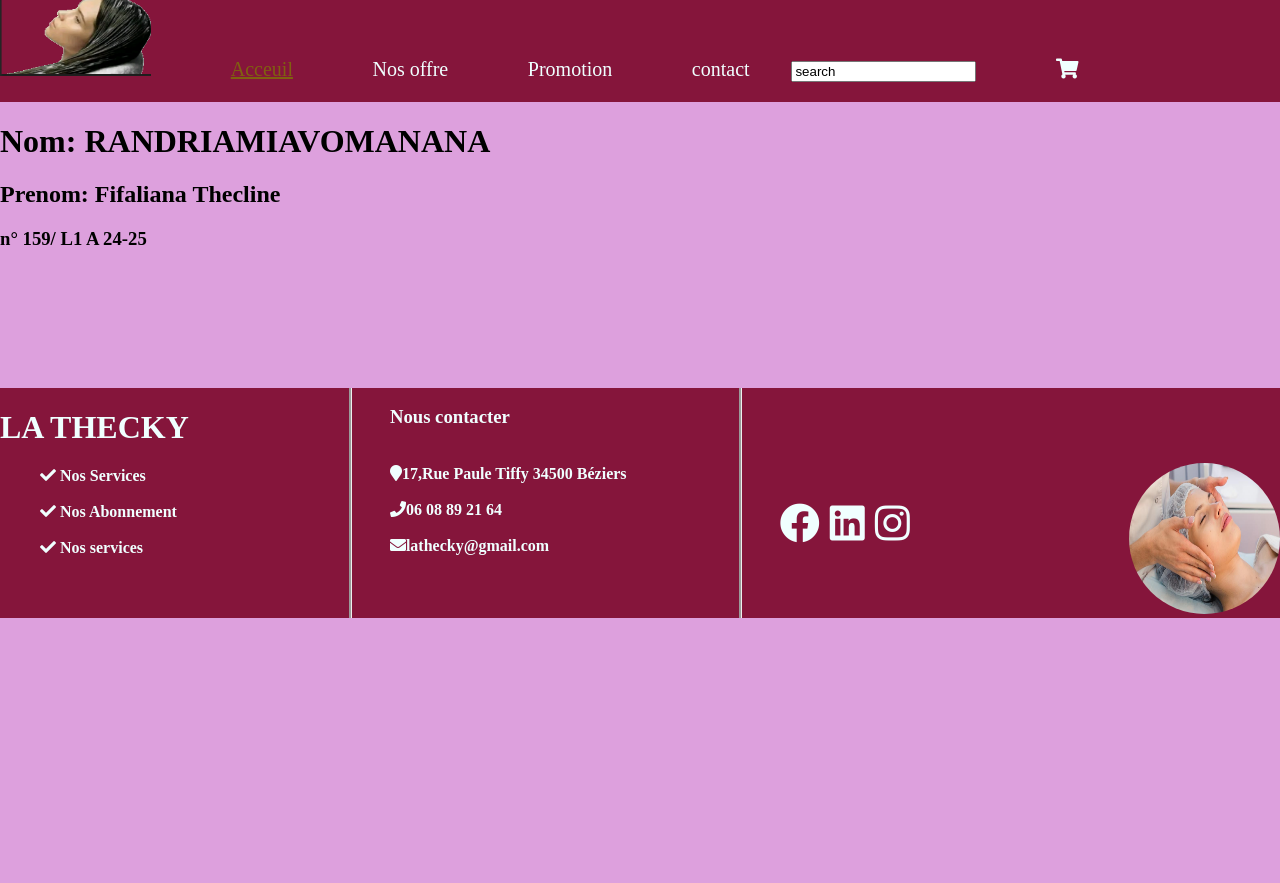
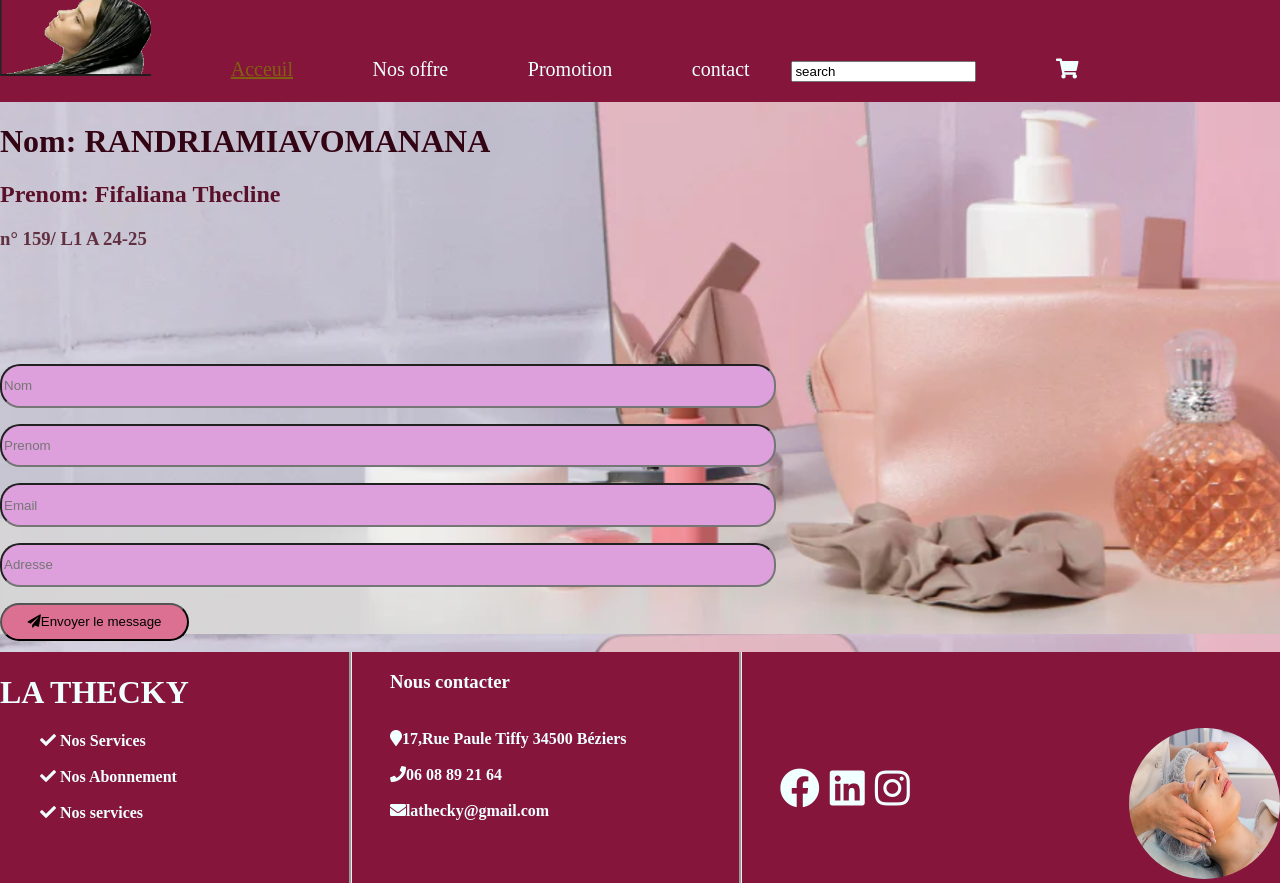
Before and after one commit to fifalianalathecky/examen-fifaliana, a plain HTML site: page cont.html in a window 1280 px wide. Before the commit the page ends 800 px from the top, so only its background shows below. Drawn offline with Linux system fonts and the light colour scheme.

Commit message:
petite modification

```diff
--- a/cont.css
+++ b/cont.css
@@ -1,7 +1,7 @@
 body{
     padding: 0px;
     margin: 0px;
-    background-color: plum;
+    background-image: url(ablum/OOOOOOO.png);
 
 
 
@@ -73,5 +73,30 @@ footer  .fot{
     margin-top: 2cm;
 }
 main{
+    height: 13cm;
+}
+.form input{
+    width: 60%;
+    height: 1cm;
+    border-radius: 20px;
+    background-color:plum;
+}
 
+.form{
+    margin-top: 3cm;
 }
+.form button{
+    width: 5cm;
+    height: 1cm;
+    background-color: palevioletred;
+    border-radius: 20px;
+}
+.nom h1{
+    color: rgb(51, 4, 20);
+}
+.nom h2{
+    color: rgb(89, 16, 41);
+}
+.nom h3{
+    color: rgb(96, 48, 64);
+}
--- a/cont.html
+++ b/cont.html
@@ -23,6 +23,17 @@
             <h1>Nom: RANDRIAMIAVOMANANA </h1>
         <h2>Prenom: Fifaliana Thecline</h2>
         <h3>n° 159/ L1 A 24-25</h3>
+        </div>
+        <div class="form">
+            <form >
+                <p><input type="text" placeholder="Nom" required Nom="Nom"></p>
+                <p><input type="text" placeholder="Prenom" required Prenom="Prenom"></p>
+                <p><input type="text" placeholder="Email" required Email="Email"></p>
+                <p><input type="text" placeholder="Adresse" required Adresse="Adresse"></p>
+                <p>
+                    <button><i class="fas fa-paper-plane"></i>Envoyer le message </button>
+                </p>
+            </form>
         </div>
        </div>
     </main>
--- a/off.css
+++ b/off.css
@@ -26,10 +26,7 @@ nav input{
     margin-bottom: 20px;
     margin-left: 1cm;
 }
-nav span a{
-    color: rgb(128, 96, 16);
-    text-decoration-line: underline;
-}
+
 nav a:hover{
     cursor: pointer;
     color: rgb(128, 96, 16);
--- a/pro.css
+++ b/pro.css
@@ -26,10 +26,6 @@ nav input{
     margin-bottom: 20px;
     margin-left: 1cm;
 }
-    nav span a{
-        color: rgb(128, 96, 16);
-        text-decoration-line: underline;
-    }
     nav a:hover{
         cursor: pointer;
         color: rgb(128, 96, 16);
```
Also changed, not shown: off.html (+1 -1 lines), ablum/CAPCONBAC.png (added), ablum/CONTACTBACK.png (added), ablum/OOOOOOO.png (added).
